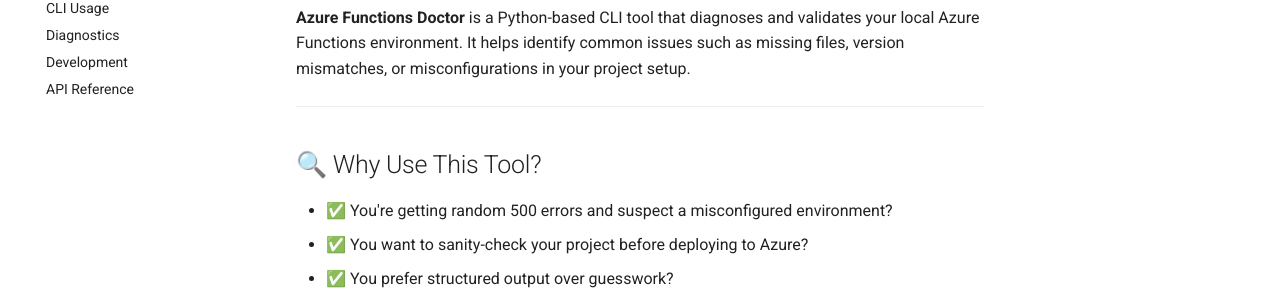
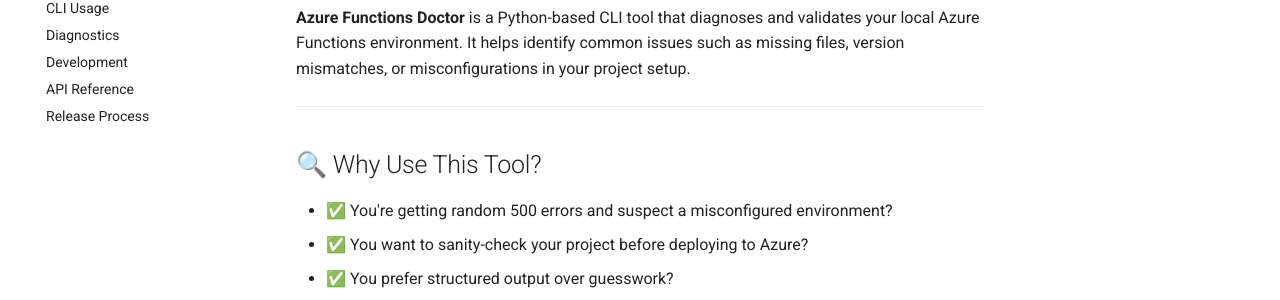
Before and after one commit to yeongseon/azure-functions-doctor-for-python, an MkDocs documentation site: the page built from docs/index.md, in a window 1280 px wide. Shown: the part 175-475 px from the top of the page. Built offline with MkDocs 1.6.1 and Material for MkDocs 9.7.7, drawn with Linux system fonts in a browser that asks for light colours; comment, search, counter and statistics services are not loaded.

Commit message:
build: add changelog generation and release process to Makefile and docs site

```diff
--- a/mkdocs.yml
+++ b/mkdocs.yml
@@ -6,8 +6,8 @@
 
 theme:
   name: material
-  logo: logo_assets/logo_full_256px.png
-  favicon: logo_assets/logo_full_256px.png
+  logo: logo_assets/logo.png
+  favicon: logo_assets/logo_favicon_16px.png
 
 nav:
   - Home: index.md
@@ -15,6 +15,7 @@
   - Diagnostics: diagnostics.md
   - Development: development.md
   - API Reference: api.md
+  - Release Process: release.md
 
 plugins:
   - search
```
Also changed, not shown: 1 other file.
